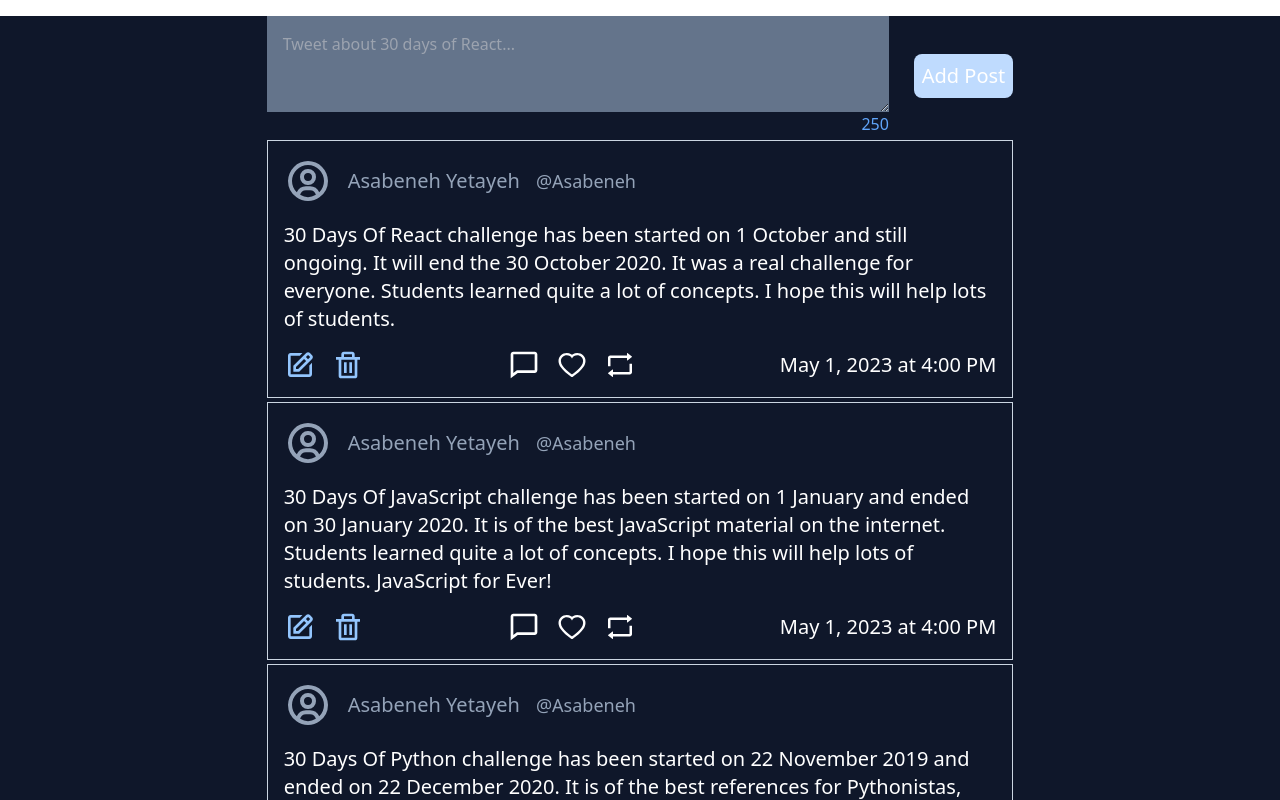
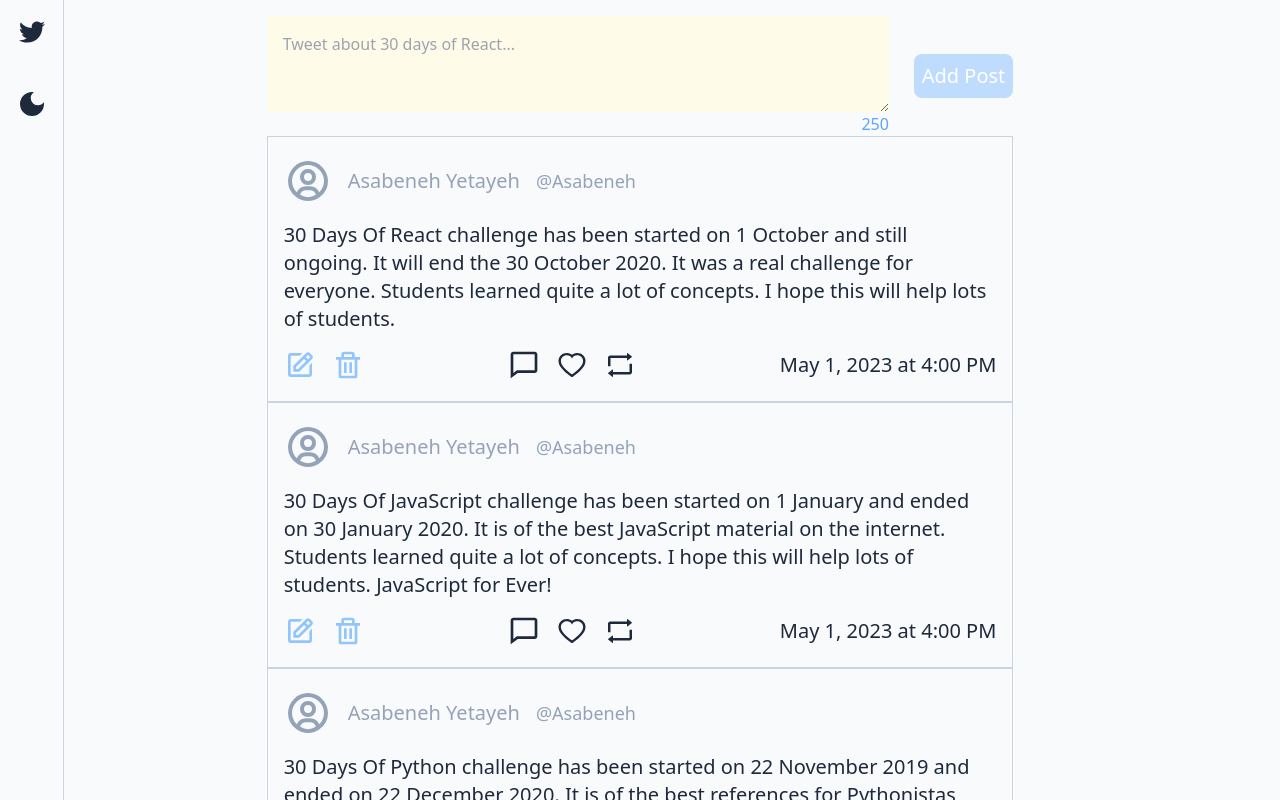
Before and after one commit to AbhinavTuladhar/Simple-Twitter-Clone, a React (Create React App) app: page / in a window 1280 px wide. Shown: the top 800 px of the page. Built offline with nearby package versions, Linux system fonts and the light colour scheme.

Commit message:
Added a sidebar and implemented dark mode

```diff
--- a/src/App.jsx
+++ b/src/App.jsx
@@ -1,10 +1,23 @@
-import { React, useState } from 'react'
+import { React, useState, useEffect } from 'react'
 import twitterData from './data/tweetData'
 import Tweet from './components/Tweet'
 import Form from './components/Form'
+import SideBar from './components/SideBar'
 
 const App = () => {
   const [tweetData, setTweetData] = useState(twitterData)
+  const [theme, setTheme] = useState('light')
+
+  useEffect(() => {
+    if (theme === 'dark')
+      document.documentElement.classList.add('dark')
+    else
+      document.documentElement.classList.remove('dark')
+  })
+
+  const handleThemeSwitch = () => {
+    setTheme(theme === 'dark' ? 'light' : 'dark')
+  }
 
   const addContent = ( content ) => {
     // First find the maximum value of the id in the tweetData array
@@ -45,10 +58,17 @@ const App = () => {
   })
 
   return (
-    <div className='my-4 bg-slate-900 text-white'>
-      <Form addContent={addContent} />
-      {tweetList}
-    </div>
+    <>
+      <SideBar
+        handleThemeSwitch={handleThemeSwitch}
+        theme={theme}
+        className='duration-500'
+      />
+      <div className='dark:bg-black dark:text-white bg-slate-50 text-slate-800 duration-500'>
+        <Form addContent={addContent} />
+        {tweetList}
+      </div>
+    </>
   )
 }
 
--- a/src/components/Form.jsx
+++ b/src/components/Form.jsx
@@ -24,10 +24,10 @@ const Form = ({ addContent }) => {
 
   return (
     <>
-      <div className='w-screen sm:w-7/12 mx-auto flex flex-row items-center justify-between'>
+      <div className='w-screen sm:w-7/12 mx-auto flex flex-row items-center justify-between pt-4'>
         <div className='w-10/12 flex flex-col'>
           <textarea
-            className='bg-slate-500 w-full h-24 p-4 hover:shadow-blue-300 hover:shadow-sm'
+            className='dark:bg-slate-500 w-full h-24 p-4 hover:shadow-blue-300 hover:shadow-sm bg-yellow-50 dark:text-slate-50 duration-500'
             onChange={handleUpdates}
             placeholder='Tweet about 30 days of React... '
             value={text}
--- /dev/null
+++ b/src/components/SideBar.jsx
@@ -0,0 +1,25 @@
+import { React } from 'react'
+import { MdDarkMode } from 'react-icons/md'
+import { AiOutlineTwitter } from 'react-icons/ai'
+import "rc-tooltip/assets/bootstrap.css";
+import Tooltip from "rc-tooltip";
+
+const SideBar = ({ handleThemeSwitch, theme }) => {
+  let renderTooltip = <span className='duration-500'> Toggle between light and dark mode </span>;
+  return (
+    <div className='h-screen w-16 left-0 top-0 fixed dark:bg-black dark:text-white bg-slate-50 text-slate-800 border-r-slate-300 border flex flex-col items-center pt-4 duration-500 gap-10 border-l-0 border-t-0 border-b-0'>
+      <AiOutlineTwitter
+        size={32}
+      />
+      <Tooltip placement="left" overlay={renderTooltip}>
+        <MdDarkMode
+          size={32}
+          onClick={handleThemeSwitch}
+          className='hover:cursor-pointer'
+        />
+      </Tooltip>
+    </div>
+  )
+}
+
+export default SideBar
--- a/src/components/Tweet.jsx
+++ b/src/components/Tweet.jsx
@@ -41,7 +41,7 @@ const Tweet = ({ id, author, handle, content, deleteContent, updateContent }) =>
   }
 
   const viewingContent = (
-    <div className='border border-slate-300 w-screen sm:w-7/12 mx-auto text-xl my-1'>
+    <div className='border border-slate-300 w-screen sm:w-7/12 mx-auto text-xl py-1'>
       <div className='text-slate-400 flex flex-row items-center m-4 gap-4'>
         <BiUserCircle size={48} />
         {author}
--- a/tailwind.config.js
+++ b/tailwind.config.js
@@ -1,5 +1,6 @@
 /** @type {import('tailwindcss').Config} */
 module.exports = {
+  darkMode: 'class',
   content: [
     "./src/**/*.{js,jsx,ts,tsx}",
   ],
```
